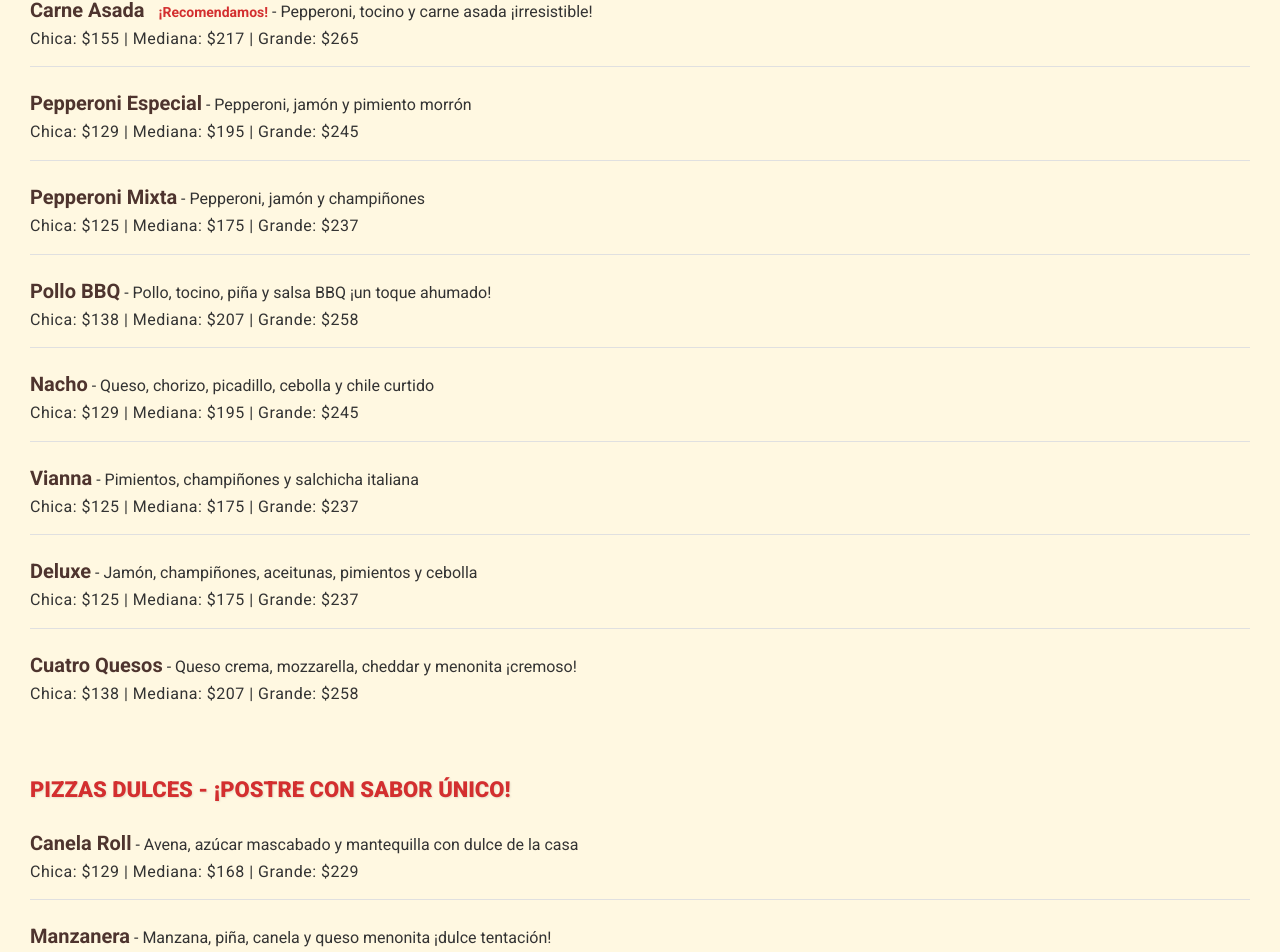
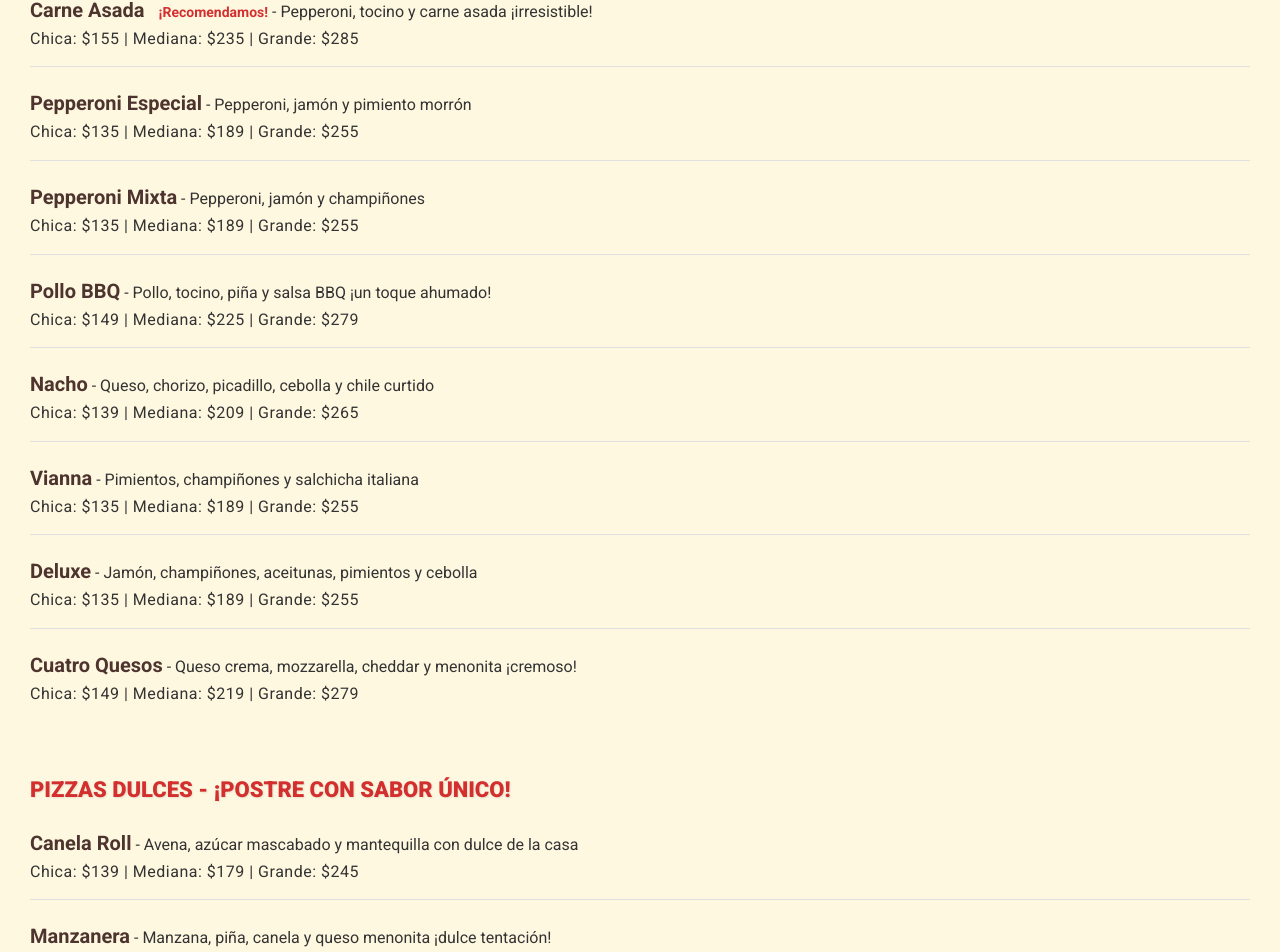
Before and after one commit to testproy/menulasierra, a plain HTML site: page index.html in a window 1280 px wide. Shown: the part 1460-2412 px from the top of the page. Drawn offline with Linux system fonts and the light colour scheme.

Commit message:
Update index.html

```diff
--- a/index.html
+++ b/index.html
@@ -260,35 +260,35 @@
         <h3>Especiales - ¡Las Favoritas!</h3>
         <div class="pizza-item">
             <span class="pizza-name">Carne Asada</span> <span class="recommend-badge">¡Recomendamos!</span> - Pepperoni, tocino y carne asada ¡irresistible!<br>
-            <span class="price">Chica: $155 | Mediana: $217 | Grande: $265</span>
+            <span class="price">Chica: $155 | Mediana: $235 | Grande: $285</span>
         </div>
         <div class="pizza-item">
             <span class="pizza-name">Pepperoni Especial</span> - Pepperoni, jamón y pimiento morrón<br>
-            <span class="price">Chica: $129 | Mediana: $195 | Grande: $245</span>
+            <span class="price">Chica: $135 | Mediana: $189 | Grande: $255</span>
         </div>
         <div class="pizza-item">
             <span class="pizza-name">Pepperoni Mixta</span> - Pepperoni, jamón y champiñones<br>
-            <span class="price">Chica: $125 | Mediana: $175 | Grande: $237</span>
+            <span class="price">Chica: $135 | Mediana: $189 | Grande: $255</span>
         </div>
         <div class="pizza-item">
             <span class="pizza-name">Pollo BBQ</span> - Pollo, tocino, piña y salsa BBQ ¡un toque ahumado!<br>
-            <span class="price">Chica: $138 | Mediana: $207 | Grande: $258</span>
+            <span class="price">Chica: $149 | Mediana: $225 | Grande: $279</span>
         </div>
         <div class="pizza-item">
             <span class="pizza-name">Nacho</span> - Queso, chorizo, picadillo, cebolla y chile curtido<br>
-            <span class="price">Chica: $129 | Mediana: $195 | Grande: $245</span>
+            <span class="price">Chica: $139 | Mediana: $209 | Grande: $265</span>
         </div>
         <div class="pizza-item">
             <span class="pizza-name">Vianna</span> - Pimientos, champiñones y salchicha italiana<br>
-            <span class="price">Chica: $125 | Mediana: $175 | Grande: $237</span>
+            <span class="price">Chica: $135 | Mediana: $189 | Grande: $255</span>
         </div>
         <div class="pizza-item">
             <span class="pizza-name">Deluxe</span> - Jamón, champiñones, aceitunas, pimientos y cebolla<br>
-            <span class="price">Chica: $125 | Mediana: $175 | Grande: $237</span>
+            <span class="price">Chica: $135 | Mediana: $189 | Grande: $255</span>
         </div>
         <div class="pizza-item">
             <span class="pizza-name">Cuatro Quesos</span> - Queso crema, mozzarella, cheddar y menonita ¡cremoso!<br>
-            <span class="price">Chica: $138 | Mediana: $207 | Grande: $258</span>
+            <span class="price">Chica: $149 | Mediana: $219 | Grande: $279</span>
         </div>
     </div>
 
@@ -296,11 +296,11 @@
         <h3>Pizzas Dulces - ¡Postre con sabor único!</h3>
         <div class="pizza-item">
             <span class="pizza-name">Canela Roll</span> - Avena, azúcar mascabado y mantequilla con dulce de la casa<br>
-            <span class="price">Chica: $129 | Mediana: $168 | Grande: $229</span>
+            <span class="price">Chica: $139 | Mediana: $179 | Grande: $245</span>
         </div>
         <div class="pizza-item">
             <span class="pizza-name">Manzanera</span> - Manzana, piña, canela y queso menonita ¡dulce tentación!</span><br>
-            <span class="price">Chica: $129 | Mediana: $168 | Grande: $229</span>
+            <span class="price">Chica: $139 | Mediana: $179 | Grande: $245</span>
         </div>
     </div>
 
```
